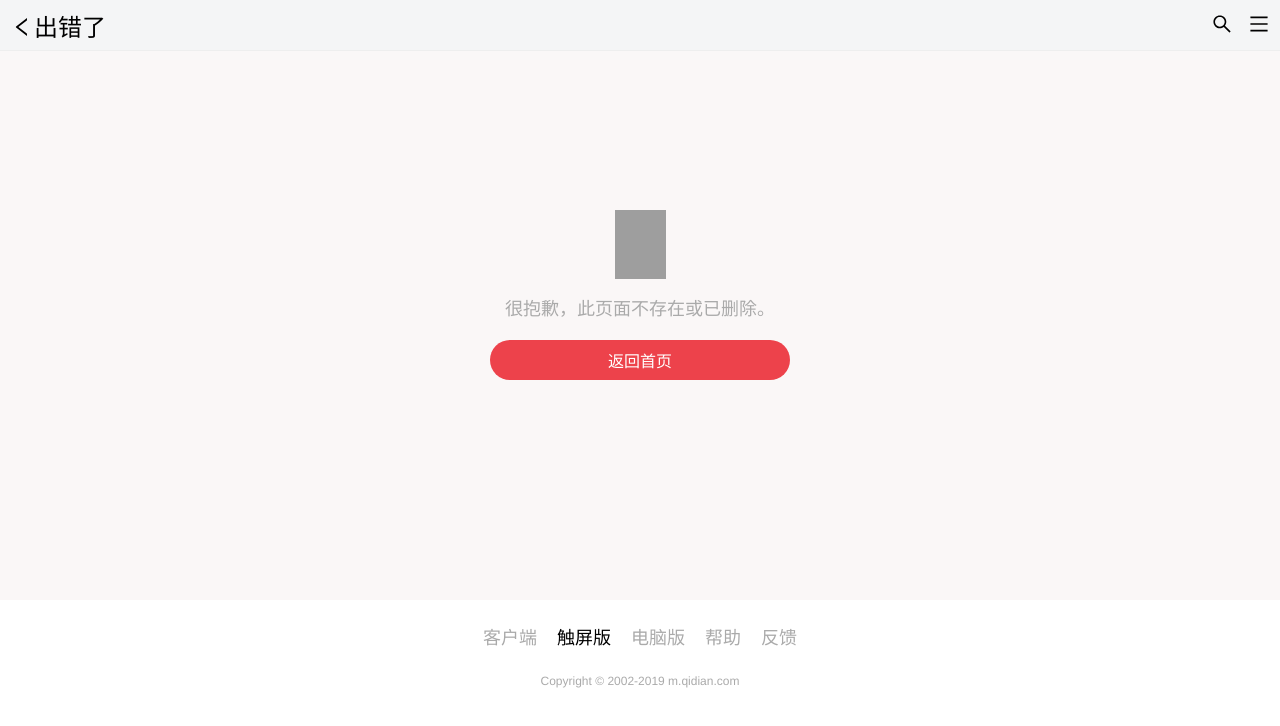
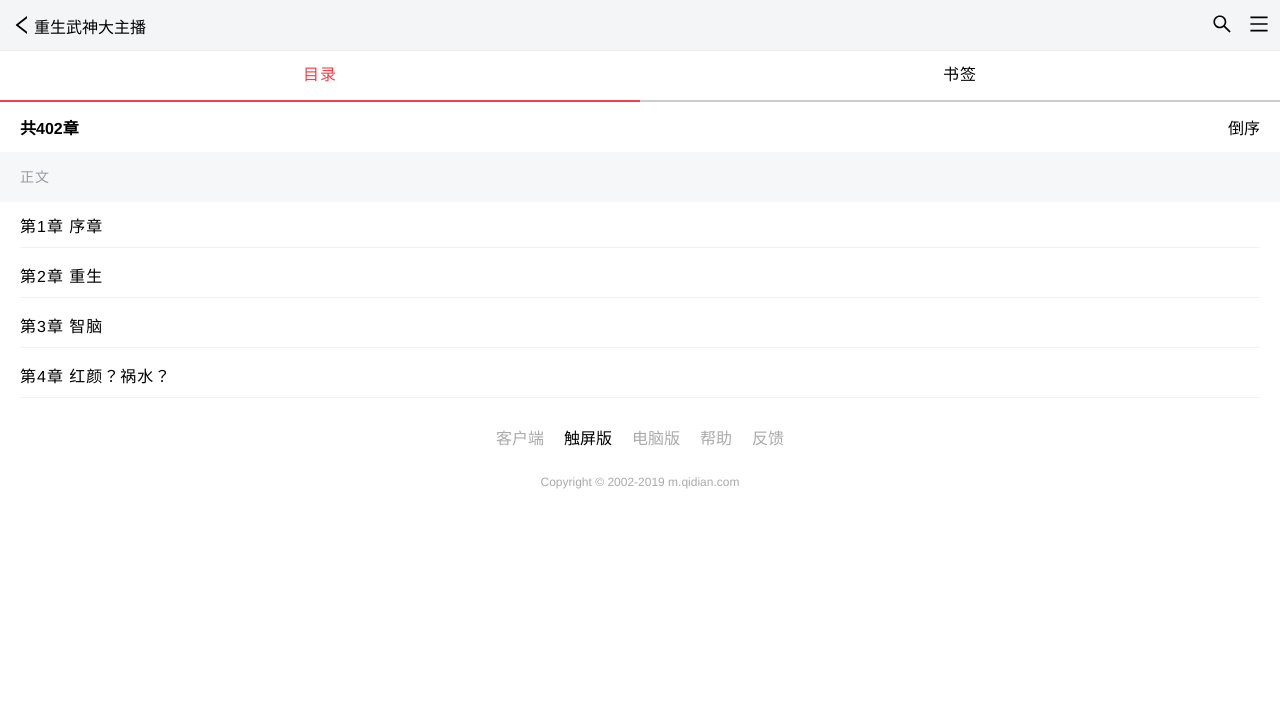
Before and after one commit to cnoveler/Book-WebApp, a Vue app in the folder Books/: page /book/1/catalog in a window 1280 px wide. Shown: the top 726 px of the page. Built offline with nearby package versions, Linux system fonts and the light colour scheme; grey boxes are pictures that could not be loaded.

Commit message:
书籍目录

```diff
--- /dev/null
+++ b/Books/src/Pages/Books/BookChapter.vue
@@ -0,0 +1,128 @@
+<template>
+  <div>
+    <div class="header">
+      <Header>
+        <span class="left-header-text" slot="left-text">重生武神大主播</span>
+        <p slot="header-content"></p>
+      </Header>
+    </div>
+    <div class="content">
+      <div class="btn-group-tab">
+        <div class="btn-group">
+          <div :class="[{active:isDir}]" @click="isDir = true">目录</div>
+          <div :class="[{active:!isDir}]" @click="isDir = false">书签</div>
+        </div>
+        <div class="tab-content" v-if="isDir">
+          <div class="module-header">
+            <h4>共402章</h4>
+            <span>倒序</span>
+          </div>
+          <div class="chapter-list">
+            <ul>
+              <li class="chapter-bar">正文</li>
+              <li>
+                <div class="title">第1章 序章</div>
+              </li>
+              <li>
+                <div class="title">第2章 重生</div>
+              </li>
+              <li>
+                <div class="title">第3章 智脑</div>
+              </li>
+              <li>
+                <div class="title">第4章 红颜？祸水？</div>
+              </li>
+            </ul>
+          </div>
+        </div>
+        <div class="tab-content" v-if="!isDir">书签</div>
+      </div>
+    </div>
+    <div class="footer">
+      <Footer/>
+    </div>
+  </div>
+</template>
+
+<script>
+import Header from "@/components/Header";
+import Footer from "@/components/Footer";
+export default {
+  components: {
+    Header,
+    Footer
+  },
+  data() {
+    return {
+      isDir: true // 当前是否选中得是目录选项
+    };
+  },
+  methods: {}
+};
+</script>
+
+<style scoped lang="scss">
+.header {
+  background: #fff;
+  .left-header-text {
+    font-size: 16px;
+  }
+}
+.content {
+  width: 100%;
+  margin-top: 50px;
+  .btn-group-tab {
+    display: flex;
+    flex-direction: column;
+    .tab-content {
+      width: 100%;
+      .module-header {
+        padding: 0 20px 0 20px;
+        width: calc(100% - 40px);
+        height: 50px;
+        display: flex;
+        align-items: center;
+        justify-content: space-between;
+      }
+      .chapter-list {
+        width: 100%;
+        li {
+          width: calc(100% - 20px);
+          height: 50px;
+          display: flex;
+          padding-left: 20px;
+          line-height: 40px;
+          letter-spacing: 1px;
+          align-items: center;
+          font-size: 16px;
+          .title {
+            width: inherit;
+            border-bottom: 1px solid #f0f1f2;
+          }
+        }
+        .chapter-bar {
+          font-size: 14px;
+          color: #969ba3;
+          background: #f6f7f9;
+        }
+      }
+    }
+    .btn-group {
+      display: flex;
+      div {
+        height: 50px;
+        width: 50%;
+        line-height: 50px;
+        display: flex;
+        justify-content: center;
+        letter-spacing: 1px;
+        border-bottom: 2px solid #ccc;
+      }
+      div.active {
+        color: #ed424b;
+        border-bottom: 2px solid #ed424b;
+      }
+    }
+  }
+}
+</style>
--- a/Books/src/Pages/Books/BookDeatils.vue
+++ b/Books/src/Pages/Books/BookDeatils.vue
@@ -68,7 +68,7 @@
           <a href="javascript:;">
             <p>目录</p>
             <div class="right-text">
-              <span>{{bookupdated}}·{{bookInfo.isSerial==true?"连载":"完本"}}至{{bookInfo.lastChapter}}</span>
+              <span>{{bookupdated}} · {{bookInfo.isSerial==true?"连载":"完本"}}至{{bookInfo.lastChapter}}</span>
               <svg class="icon" aria-hidden="true">
                 <use xlink:href="#icon-right"></use>
               </svg>
@@ -288,7 +288,7 @@ export default {
 header {
   // background: rgba(242, 236, 230, 0.4);
   background: -webkit-linear-gradient(#f4f5f6, #fff);
-  height: 330px;
+  height: 280px;
   .left-header-text {
     font-size: 16px;
     font-weight: 100;
```
Also changed, not shown: Books/src/router/index.js (+6 -4 lines).
